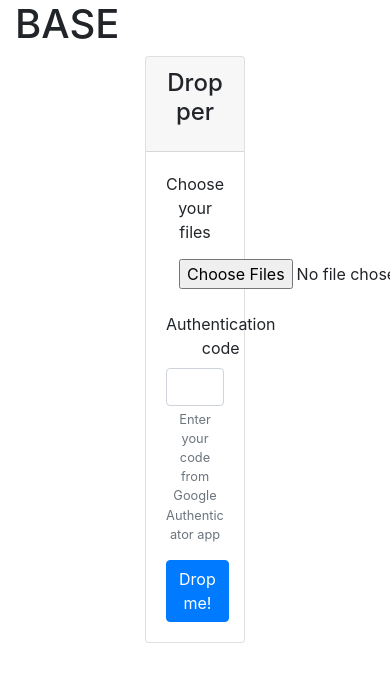
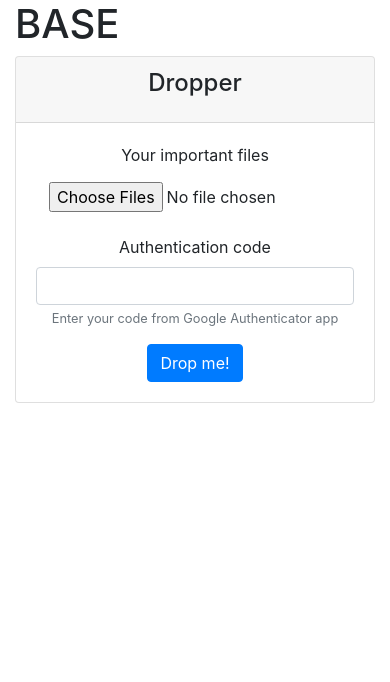
Before and after one commit to LiquidLemon/dropspot, a Flask app: page /drop in a window 390 px wide; the page is wider, and only the part inside the window is pictured. Shown: the top 682 px of that part. Run offline with Flask 2, Linux system fonts and the light colour scheme; some libraries are stand-ins or nearby versions.

Commit message:
Improve responsivity

```diff
--- a/dropspot/templates/base.html
+++ b/dropspot/templates/base.html
@@ -28,7 +28,7 @@
       </div>
 	</div>
 	<div class="row justify-content-center">
-	<div class="col-4">
+	<div class="col-lg-4">
     {% block content %}{% endblock %}
     </div>
     </div>
--- a/dropspot/templates/drop.html
+++ b/dropspot/templates/drop.html
@@ -9,8 +9,8 @@
     <div class="card-body">
       <div class="form-row">
         <div class="form-group col">
-          <label>Choose your files</label>
-          <input class="btn btn-default" type="file" name="files" multiple/>
+          <label>Your important files</label>
+          <input class="btn btn-default btn-file form-control-file" type="file" name="files" multiple/>
         </div>
 	  </div>
       <div class="form-row">
```
